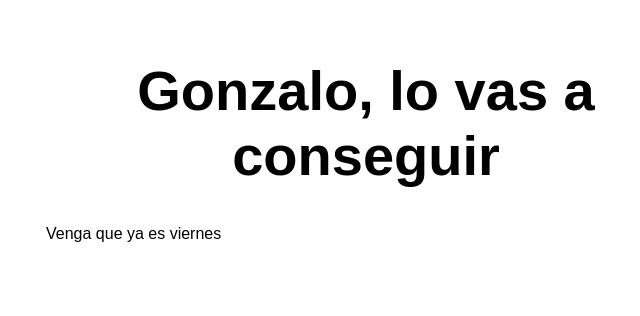
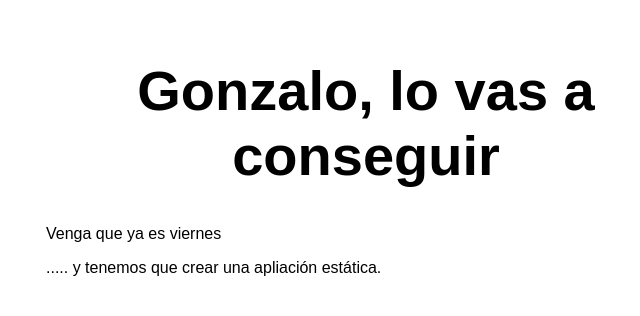
Before and after one commit to gonzaloorea/my-first-static-web-app, a website: page src/index.html in a window 1280 px wide. Shown: the whole page, without its empty margins (274-914 px from the left). Drawn offline with Linux system fonts and the light colour scheme.

Commit message:
nuevo párrafo de pueba incluido

```diff
--- a/src/index.html
+++ b/src/index.html
@@ -12,6 +12,7 @@
   <main>
     <h1>Gonzalo, lo vas a conseguir</h1>
     <p>Venga que ya es viernes</p>
+      <p>..... y tenemos que crear una apliación estática.</p>
   </main>
 </body>
 
```
